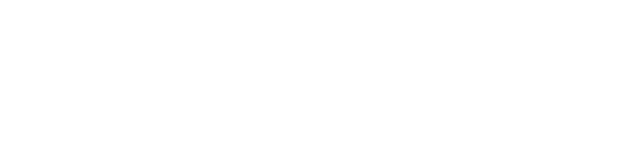
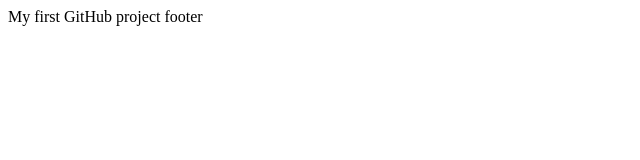
Before and after one commit to desc-shreyan/Test-git, a plain HTML site: page index.html in a window 1280 px wide. Shown: the whole page, without its empty margins (0-640 px from the left). Drawn offline with Linux system fonts and the light colour scheme.

Commit message:
feat: add footer section

```diff
--- a/index.html
+++ b/index.html
@@ -1 +1 @@
-<title>Unified Title after conflict</title>
+<footer>My first GitHub project footer</footer>
```
